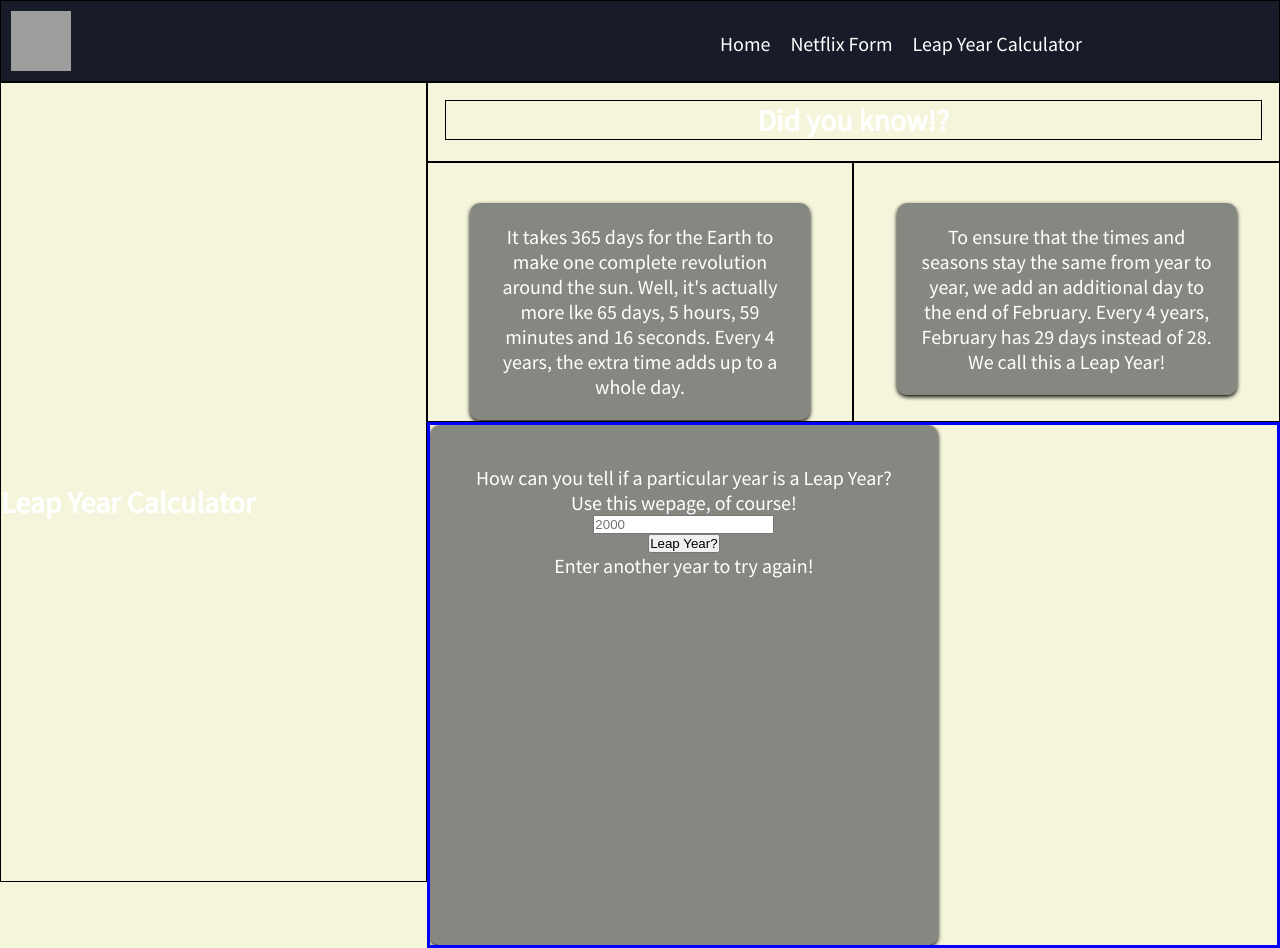
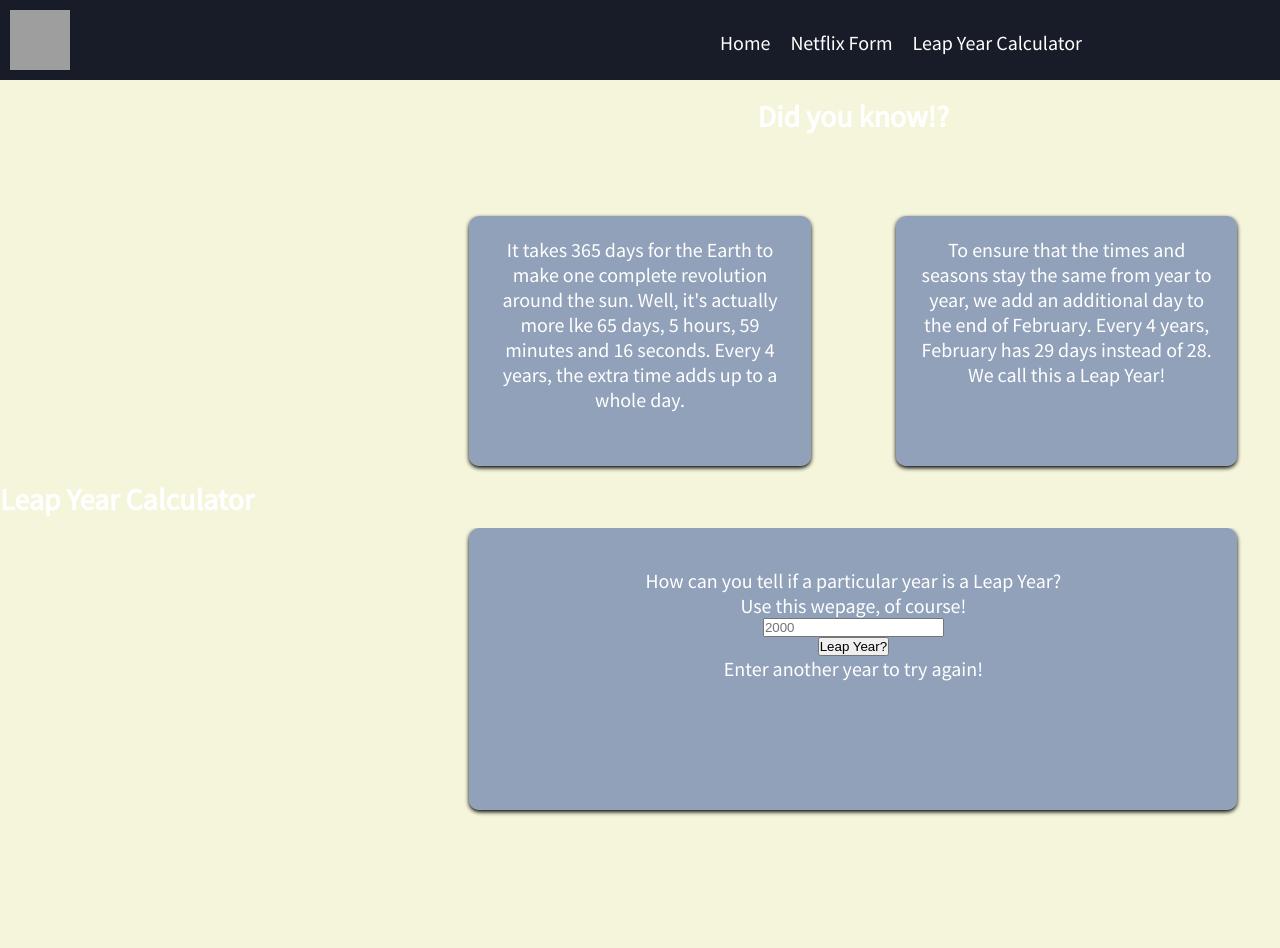
Before and after one commit to dean-the-dream/leap-year-test, a plain HTML site: page index.html in a window 1280 px wide. After the commit the page ends 880 px from the top, so only its background shows below. Drawn offline with Linux system fonts and the light colour scheme; grey boxes are pictures that could not be loaded.

Commit message:
fix position main element properly

```diff
--- a/main.css
+++ b/main.css
@@ -35,10 +35,6 @@ nav ul li{
     margin-right: 20px;
 }
 
-/* .float-break{
-    clear: both;
-} */
-
 
 section {
     float: left;
@@ -57,7 +53,7 @@ section#title h1 {
 }
 
 section#header {
-    height: 80px;
+    height: 12vh;
     width: 66.66%;
     text-align: center;
     padding: 17px;
@@ -69,14 +65,14 @@ section#header {
 } */
 
 #content1, #content2{
-    height: 260px;
+    height: 44vh;
 
     padding-top: 40px;
     overflow: auto;
 }
 
 section p {
-    background-color: rgba(23, 28, 40, .5);
+    background-color: rgba(47, 79, 153, 0.5);
     width:80%;
     height: 80%;
     margin: auto;
@@ -86,25 +82,35 @@ section p {
     box-shadow: 0 2px 4px black; min-height:fit-content;
 }
 
+main {
+    overflow: auto;
+    width:66.66%;
+    height:44vh;
+    float: right;
+    justify-content: center;
 
-main div#container{
-    width:60%;
-    height:65vh;
-    float: left;
-    background-color: rgba(23, 28, 40, .5);
+
+    overflow: auto;
+    left:
+}
+
+main div#container {
+    width: 90%;
+    height: 80%;
+    background-color: rgba(47, 79, 153, 0.5);
+    box-shadow: 0 2px 4px black;
+    text-align: center;
+    border-radius: 10px;
+    padding: 40px;
     margin: auto;
-    padding: 40px;
-    border-radius: 10px;
-    text-align: center;
-    box-shadow: 0 2px 4px black;
 }
 
 
-main, section, nav, h2, main   {
+/* main, section, nav, h2, main   {
     border: solid black 1px;
 }
 
- main   {
-    border: solid blue 3px;
-    overflow: auto;
-}
+ main  {
+    border: solid blue 1px;
+
+} */
```
